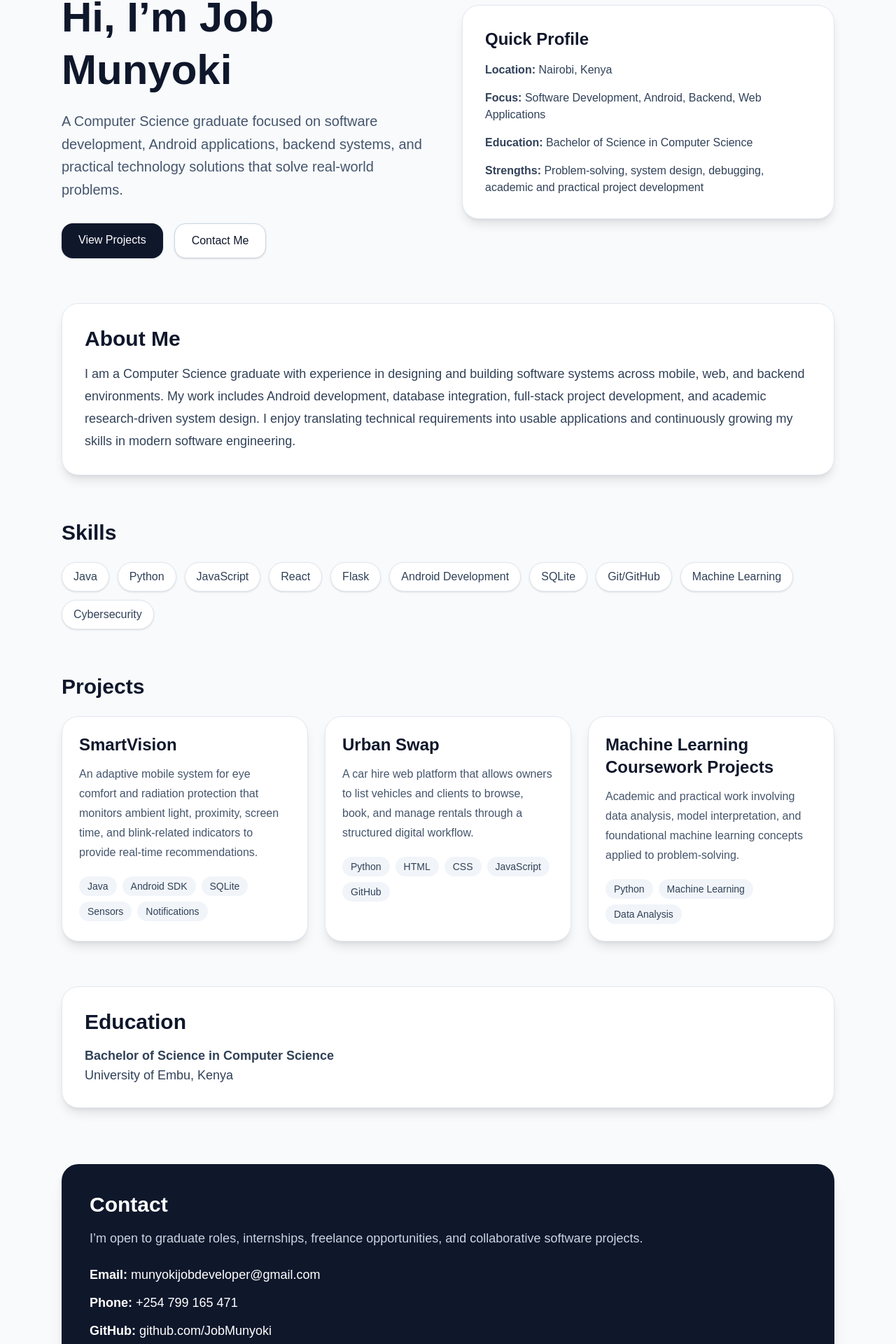
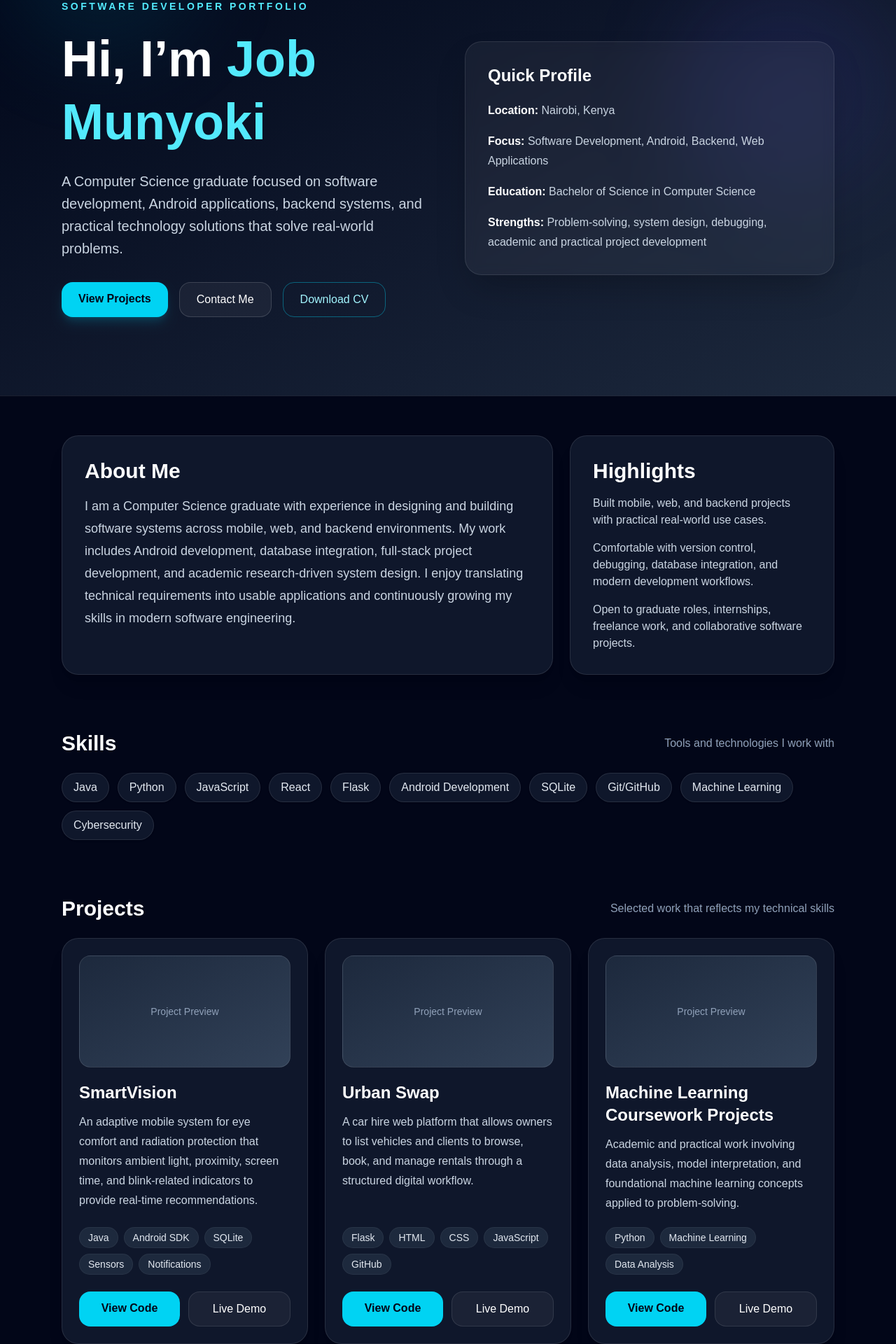
Before and after one commit to JobMunyoki/my-portfolio, a Next.js app: page / in a window 1280 px wide. Shown: the part 113-2033 px from the top of the page at 70% size. Built offline with nearby package versions, Linux system fonts and the light colour scheme.

Commit message:
Improve portfolio design

```diff
--- a/app/page.js
+++ b/app/page.js
@@ -17,69 +17,89 @@ export default function PortfolioWebsite() {
       title: "SmartVision",
       description:
         "An adaptive mobile system for eye comfort and radiation protection that monitors ambient light, proximity, screen time, and blink-related indicators to provide real-time recommendations.",
-      tech: ["Java", "Android SDK", "SQLite", "Sensors", "Notifications"]
+      tech: ["Java", "Android SDK", "SQLite", "Sensors", "Notifications"],
+      github: "https://github.com/JobMunyoki",
+      demo: "#"
     },
     {
       title: "Urban Swap",
       description:
         "A car hire web platform that allows owners to list vehicles and clients to browse, book, and manage rentals through a structured digital workflow.",
-      tech: ["Python", "HTML", "CSS", "JavaScript", "GitHub"]
+      tech: ["Flask", "HTML", "CSS", "JavaScript", "GitHub"],
+      github: "https://github.com/JobMunyoki",
+      demo: "#"
     },
     {
       title: "Machine Learning Coursework Projects",
       description:
         "Academic and practical work involving data analysis, model interpretation, and foundational machine learning concepts applied to problem-solving.",
-      tech: ["Python", "Machine Learning", "Data Analysis"]
+      tech: ["Python", "Machine Learning", "Data Analysis"],
+      github: "https://github.com/JobMunyoki",
+      demo: "#"
     }
   ];
 
   return (
-    <div className="min-h-screen bg-slate-50 text-slate-900">
-      <section className="max-w-6xl mx-auto px-6 py-16">
-        <div className="grid md:grid-cols-2 gap-10 items-center">
+    <div className="min-h-screen bg-slate-950 text-white">
+      <section className="relative overflow-hidden border-b border-white/10 bg-gradient-to-br from-slate-950 via-slate-900 to-slate-800">
+        <div className="absolute inset-0">
+          <div className="absolute -top-24 left-0 h-72 w-72 rounded-full bg-cyan-500/10 blur-3xl" />
+          <div className="absolute right-0 top-20 h-80 w-80 rounded-full bg-indigo-500/10 blur-3xl" />
+        </div>
+
+        <div className="relative max-w-6xl mx-auto px-6 py-20 md:py-28">
+          <div className="grid md:grid-cols-2 gap-12 items-center">
             <div>
-            <p className="text-sm font-semibold tracking-[0.2em] uppercase text-slate-500 mb-4">
+              <p className="text-sm font-semibold tracking-[0.25em] uppercase text-cyan-300 mb-5">
                 Software Developer Portfolio
               </p>
-            <h1 className="text-4xl md:text-6xl font-bold leading-tight mb-5">
-              Hi, I’m Job Munyoki
+              <h1 className="text-5xl md:text-7xl font-bold leading-tight mb-6">
+                Hi, I’m <span className="text-cyan-300">Job Munyoki</span>
               </h1>
-            <p className="text-lg md:text-xl text-slate-600 leading-relaxed mb-8">
+              <p className="text-lg md:text-xl text-slate-300 leading-8 max-w-2xl mb-8">
                 A Computer Science graduate focused on software development, Android applications,
                 backend systems, and practical technology solutions that solve real-world problems.
               </p>
               <div className="flex flex-wrap gap-4">
                 <a
                   href="#projects"
-                className="px-6 py-3 rounded-2xl bg-slate-900 text-white font-medium shadow-sm hover:opacity-90 transition"
+                  className="px-6 py-3 rounded-2xl bg-cyan-400 text-slate-950 font-semibold shadow-lg shadow-cyan-500/20 hover:-translate-y-0.5 transition"
                 >
                   View Projects
                 </a>
                 <a
                   href="#contact"
-                className="px-6 py-3 rounded-2xl border border-slate-300 bg-white font-medium shadow-sm hover:bg-slate-100 transition"
+                  className="px-6 py-3 rounded-2xl border border-white/15 bg-white/5 font-medium hover:bg-white/10 transition"
                 >
                   Contact Me
+                </a>
+                <a
+                  href="/cv.pdf"
+                  className="px-6 py-3 rounded-2xl border border-cyan-400/40 text-cyan-200 font-medium hover:bg-cyan-400/10 transition"
+                >
+                  Download CV
                 </a>
               </div>
             </div>
 
-          <div className="bg-white rounded-3xl shadow-lg p-8 border border-slate-200">
-            <h2 className="text-2xl font-semibold mb-4">Quick Profile</h2>
-            <div className="space-y-4 text-slate-700">
-              <p><span className="font-semibold">Location:</span> Nairobi, Kenya</p>
-              <p><span className="font-semibold">Focus:</span> Software Development, Android, Backend, Web Applications</p>
-              <p><span className="font-semibold">Education:</span> Bachelor of Science in Computer Science</p>
-              <p><span className="font-semibold">Strengths:</span> Problem-solving, system design, debugging, academic and practical project development</p>
+            <div className="rounded-3xl border border-white/10 bg-white/5 backdrop-blur p-8 shadow-2xl">
+              <h2 className="text-2xl font-semibold mb-5">Quick Profile</h2>
+              <div className="space-y-4 text-slate-300 leading-7">
+                <p><span className="font-semibold text-white">Location:</span> Nairobi, Kenya</p>
+                <p><span className="font-semibold text-white">Focus:</span> Software Development, Android, Backend, Web Applications</p>
+                <p><span className="font-semibold text-white">Education:</span> Bachelor of Science in Computer Science</p>
+                <p><span className="font-semibold text-white">Strengths:</span> Problem-solving, system design, debugging, academic and practical project development</p>
+              </div>
             </div>
           </div>
         </div>
       </section>
 
-      <section className="max-w-6xl mx-auto px-6 pb-8">
-        <div className="bg-white rounded-3xl shadow-lg p-8 border border-slate-200">
+      <section className="max-w-6xl mx-auto px-6 py-14">
+        <div className="grid lg:grid-cols-[1.3fr_0.7fr] gap-6">
+          <div className="bg-slate-900 border border-white/10 rounded-3xl shadow-xl p-8">
             <h2 className="text-3xl font-bold mb-4">About Me</h2>
-          <p className="text-slate-700 leading-8 text-lg">
+            <p className="text-slate-300 leading-8 text-lg">
               I am a Computer Science graduate with experience in designing and building software systems
               across mobile, web, and backend environments. My work includes Android development,
               database integration, full-stack project development, and academic research-driven system
@@ -87,15 +107,28 @@ export default function PortfolioWebsite() {
               growing my skills in modern software engineering.
             </p>
           </div>
+
+          <div className="bg-slate-900 border border-white/10 rounded-3xl shadow-xl p-8">
+            <h2 className="text-3xl font-bold mb-4">Highlights</h2>
+            <div className="space-y-4 text-slate-300">
+              <p>Built mobile, web, and backend projects with practical real-world use cases.</p>
+              <p>Comfortable with version control, debugging, database integration, and modern development workflows.</p>
+              <p>Open to graduate roles, internships, freelance work, and collaborative software projects.</p>
+            </div>
+          </div>
+        </div>
       </section>
 
-      <section className="max-w-6xl mx-auto px-6 py-8">
-        <h2 className="text-3xl font-bold mb-6">Skills</h2>
+      <section className="max-w-6xl mx-auto px-6 py-6">
+        <div className="flex items-center justify-between gap-4 mb-6 flex-wrap">
+          <h2 className="text-3xl font-bold">Skills</h2>
+          <p className="text-slate-400">Tools and technologies I work with</p>
+        </div>
         <div className="flex flex-wrap gap-3">
           {skills.map((skill) => (
             <span
               key={skill}
-              className="px-4 py-2 rounded-full bg-white border border-slate-200 shadow-sm text-slate-700"
+              className="px-4 py-2 rounded-full bg-slate-900 border border-white/10 shadow-sm text-slate-200 hover:border-cyan-400/40 transition"
             >
               {skill}
             </span>
@@ -103,52 +136,94 @@ export default function PortfolioWebsite() {
         </div>
       </section>
 
-      <section id="projects" className="max-w-6xl mx-auto px-6 py-8">
-        <h2 className="text-3xl font-bold mb-6">Projects</h2>
+      <section id="projects" className="max-w-6xl mx-auto px-6 py-14">
+        <div className="flex items-center justify-between gap-4 mb-6 flex-wrap">
+          <h2 className="text-3xl font-bold">Projects</h2>
+          <p className="text-slate-400">Selected work that reflects my technical skills</p>
+        </div>
+
         <div className="grid md:grid-cols-2 xl:grid-cols-3 gap-6">
           {projects.map((project) => (
             <div
               key={project.title}
-              className="bg-white rounded-3xl shadow-lg border border-slate-200 p-6"
+              className="bg-slate-900 rounded-3xl shadow-xl border border-white/10 p-6 flex flex-col"
             >
+              <div className="mb-5">
+                <div className="h-40 rounded-2xl bg-gradient-to-br from-slate-800 to-slate-700 border border-white/10 flex items-center justify-center text-slate-400 text-sm">
+                  Project Preview
+                </div>
+              </div>
               <h3 className="text-2xl font-semibold mb-3">{project.title}</h3>
-              <p className="text-slate-600 leading-7 mb-5">{project.description}</p>
-              <div className="flex flex-wrap gap-2">
+              <p className="text-slate-300 leading-7 mb-5 flex-1">{project.description}</p>
+              <div className="flex flex-wrap gap-2 mb-6">
                 {project.tech.map((item) => (
                   <span
                     key={item}
-                    className="text-sm px-3 py-1 rounded-full bg-slate-100 text-slate-700"
+                    className="text-sm px-3 py-1 rounded-full bg-slate-800 text-slate-200 border border-white/5"
                   >
                     {item}
                   </span>
                 ))}
+              </div>
+              <div className="flex gap-3 mt-auto">
+                <a
+                  href={project.github}
+                  target="_blank"
+                  rel="noreferrer"
+                  className="flex-1 text-center px-4 py-3 rounded-2xl bg-cyan-400 text-slate-950 font-semibold hover:-translate-y-0.5 transition"
+                >
+                  View Code
+                </a>
+                <a
+                  href={project.demo}
+                  className="flex-1 text-center px-4 py-3 rounded-2xl border border-white/10 bg-white/5 font-medium hover:bg-white/10 transition"
+                >
+                  Live Demo
+                </a>
               </div>
             </div>
           ))}
         </div>
       </section>
 
-      <section className="max-w-6xl mx-auto px-6 py-8">
-        <div className="bg-white rounded-3xl shadow-lg p-8 border border-slate-200">
+      <section className="max-w-6xl mx-auto px-6 py-6">
+        <div className="bg-slate-900 border border-white/10 rounded-3xl shadow-xl p-8">
           <h2 className="text-3xl font-bold mb-4">Education</h2>
-          <p className="text-lg text-slate-700">
-            <span className="font-semibold">Bachelor of Science in Computer Science</span><br />
+          <p className="text-lg text-slate-300 leading-8">
+            <span className="font-semibold text-white">Bachelor of Science in Computer Science</span><br />
             University of Embu, Kenya
           </p>
         </div>
       </section>
 
-      <section id="contact" className="max-w-6xl mx-auto px-6 py-12">
-        <div className="bg-slate-900 text-white rounded-3xl shadow-xl p-8 md:p-10">
-          <h2 className="text-3xl font-bold mb-4">Contact</h2>
-          <p className="text-slate-300 text-lg mb-6">
+      <section id="contact" className="max-w-6xl mx-auto px-6 py-14">
+        <div className="bg-gradient-to-br from-cyan-500/15 to-indigo-500/15 border border-cyan-400/20 text-white rounded-3xl shadow-2xl p-8 md:p-10">
+          <h2 className="text-3xl font-bold mb-4">Let’s Work Together</h2>
+          <p className="text-slate-300 text-lg mb-8 max-w-3xl leading-8">
             I’m open to graduate roles, internships, freelance opportunities, and collaborative software projects.
+            If you are looking for a motivated developer with practical project experience, let’s connect.
           </p>
-          <div className="space-y-3 text-lg">
+          <div className="grid md:grid-cols-2 gap-5 text-lg mb-8">
             <p><span className="font-semibold">Email:</span> munyokijobdeveloper@gmail.com</p>
             <p><span className="font-semibold">Phone:</span> +254 799 165 471</p>
             <p><span className="font-semibold">GitHub:</span> github.com/JobMunyoki</p>
             <p><span className="font-semibold">Location:</span> Nairobi, Kenya</p>
+          </div>
+          <div className="flex flex-wrap gap-4">
+            <a
+              href="mailto:your.email@gmail.com"
+              className="px-6 py-3 rounded-2xl bg-cyan-400 text-slate-950 font-semibold hover:-translate-y-0.5 transition"
+            >
+              Email Me
+            </a>
+            <a
+              href="https://github.com/JobMunyoki"
+              target="_blank"
+              rel="noreferrer"
+              className="px-6 py-3 rounded-2xl border border-white/10 bg-white/5 font-medium hover:bg-white/10 transition"
+            >
+              Visit GitHub
+            </a>
           </div>
         </div>
       </section>
```
Lines whose indentation alone changed are shown as unchanged.
